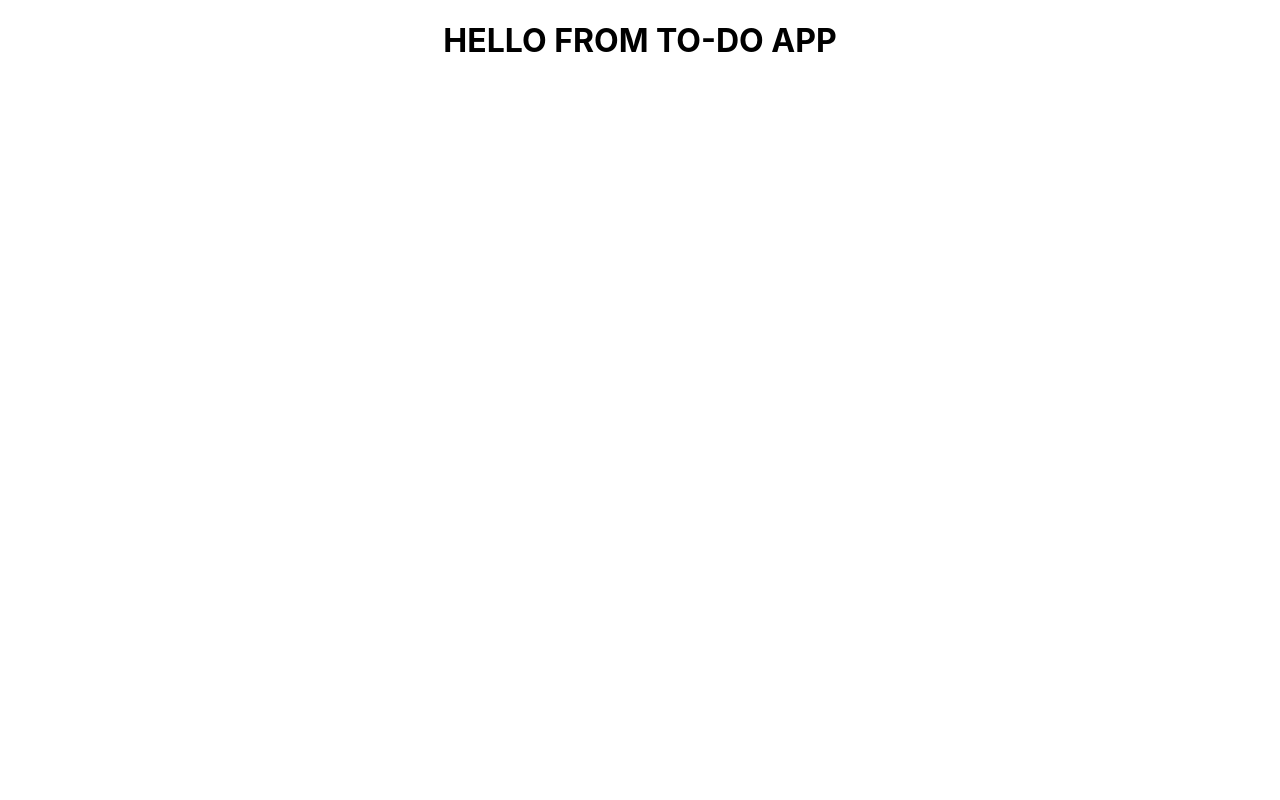
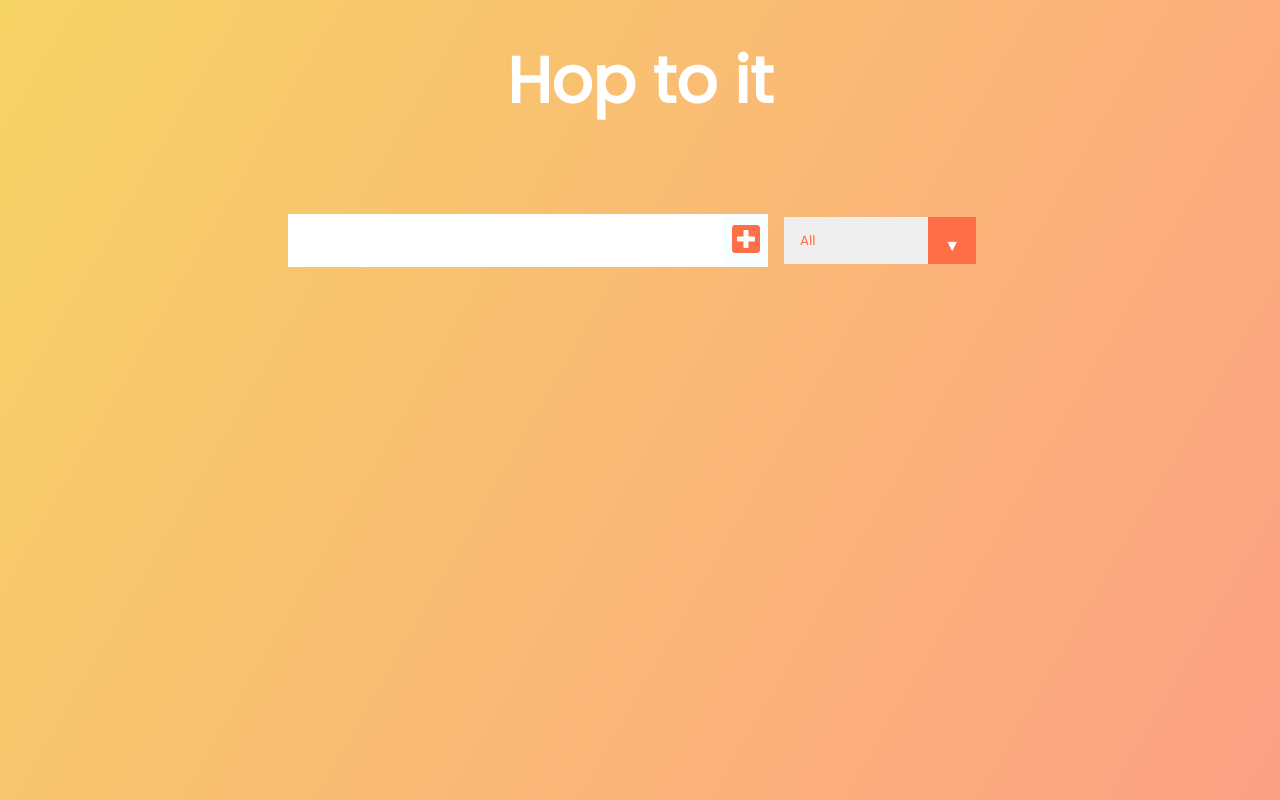
Before and after one commit to sloanlacey/react-to-do, a React (Create React App) app: page / in a window 1280 px wide. Built offline with nearby package versions, Linux system fonts and the light colour scheme.

Commit message:
react-to-do: 2
-Add in form component and pre-built css to get started
-Evolving file structure to add components

```diff
--- a/public/index.html
+++ b/public/index.html
@@ -2,14 +2,24 @@
 <html lang="en">
   <head>
     <meta charset="utf-8" />
-    <link rel="icon" href="%PUBLIC_URL%/favicon.ico" />
+    <!-- <link rel="icon" href="%PUBLIC_URL%/favicon.ico" /> -->
+    <link
+      href="https://fonts.googleapis.com/css?family=Poppins&display=swap"
+      rel="stylesheet"
+    />
+    <link
+      rel="stylesheet"
+      href="https://cdnjs.cloudflare.com/ajax/libs/font-awesome/5.12.1/css/all.min.css"
+      integrity="sha256-mmgLkCYLUQbXn0B1SRqzHar6dCnv9oZFPEC1g1cwlkk="
+      crossorigin="anonymous"
+    />
     <meta name="viewport" content="width=device-width, initial-scale=1" />
     <meta name="theme-color" content="#000000" />
     <meta
       name="description"
       content="Web site created using create-react-app"
     />
-    <link rel="apple-touch-icon" href="%PUBLIC_URL%/logo192.png" />
+    <!-- <link rel="apple-touch-icon" href="%PUBLIC_URL%/logo192.png" /> -->
     <!--
       manifest.json provides metadata used when your web app is installed on a
       user's mobile device or desktop. See https://developers.google.com/web/fundamentals/web-app-manifest/
--- a/src/App.css
+++ b/src/App.css
@@ -1,38 +1,139 @@
-.App {
-  text-align: center;
+* {
+  margin: 0;
+  padding: 0;
+  box-sizing: border-box;
+}
+body {
+  background-image: linear-gradient(120deg, #f6d365 0%, #fda085 100%);
+  color: white;
+  font-family: "Poppins", sans-serif;
+  min-height: 100vh;
+}
+header {
+  font-size: 2rem;
 }
 
-.App-logo {
-  height: 40vmin;
+header,
+form {
+  min-height: 20vh;
+  display: flex;
+  justify-content: center;
+  align-items: center;
+}
+form input,
+form button {
+  padding: 0.5rem;
+  font-size: 2rem;
+  border: none;
+  background: white;
+}
+form button {
+  color: #ff6f47;
+  background: #f7fffe;
+  cursor: pointer;
+  transition: all 0.3s ease;
+}
+form button:hover {
+  background: #ff6f47;
+  color: white;
+}
+.todo-container {
+  display: flex;
+  justify-content: center;
+  align-items: center;
+}
+
+.todo-list {
+  min-width: 30%;
+  list-style: none;
+}
+
+.todo {
+  margin: 0.5rem;
+  background: white;
+  font-size: 1.5rem;
+  color: black;
+  display: flex;
+  justify-content: space-between;
+  align-items: center;
+  transition: all 1s ease;
+}
+.filter-todo {
+  padding: 1rem;
+}
+.todo li {
+  flex: 1;
+}
+
+.trash-btn,
+.complete-btn {
+  background: #ff6f47;
+  color: white;
+  border: none;
+  padding: 1rem;
+  cursor: pointer;
+  font-size: 1rem;
+}
+.complete-btn {
+  background: rgb(11, 212, 162);
+}
+.todo-item {
+  padding: 0rem 0.5rem;
+}
+
+.fa-trash,
+.fa-check {
   pointer-events: none;
 }
 
-@media (prefers-reduced-motion: no-preference) {
-  .App-logo {
-    animation: App-logo-spin infinite 20s linear;
-  }
+.fall {
+  transform: translateY(10rem) rotateZ(20deg);
+  opacity: 0;
 }
 
-.App-header {
-  background-color: #282c34;
-  min-height: 100vh;
-  display: flex;
-  flex-direction: column;
-  align-items: center;
-  justify-content: center;
-  font-size: calc(10px + 2vmin);
-  color: white;
+.completed {
+  text-decoration: line-through;
+  opacity: 0.5;
 }
 
-.App-link {
-  color: #61dafb;
+/*CUSTOM SELECTOR */
+select {
+  -webkit-appearance: none;
+  -moz-appearance: none;
+  -ms-appearance: none;
+  appearance: none;
+  outline: 0;
+  box-shadow: none;
+  border: 0 !important;
+  background-image: none;
 }
 
-@keyframes App-logo-spin {
-  from {
-    transform: rotate(0deg);
-  }
-  to {
-    transform: rotate(360deg);
-  }
+/* Custom Select */
+.select {
+  margin: 1rem;
+  position: relative;
+  overflow: hidden;
 }
+select {
+  color: #ff6f47;
+  font-family: "Poppins", sans-serif;
+  cursor: pointer;
+  width: 12rem;
+}
+/* Arrow */
+.select::after {
+  content: "\25BC";
+  position: absolute;
+  top: 0;
+  right: 0;
+  padding: 1rem;
+  background: #ff6f47;
+  cursor: pointer;
+  pointer-events: none;
+}
+/* Transition */
+/*
+.select:hover::after {
+  transform: scale(1.5);
+}
+*/
--- a/src/App.js
+++ b/src/App.js
@@ -1,9 +1,13 @@
-import './App.css';
+import "./App.css";
+import Form from "./components/Form/Form.js";
 
 function App() {
   return (
     <div className="App">
-      <h1>HELLO FROM TO-DO APP</h1>
+      <header>
+        <h1>Hop to it</h1>
+      </header>
+      <Form />
     </div>
   );
 }
--- /dev/null
+++ b/src/components/Form/Form.js
@@ -0,0 +1,21 @@
+import React from "react";
+
+const Form = () => {
+  return (
+    <form>
+      <input type="text" className="todo-input" />
+      <button className="todo-button" type="submit">
+        <i className="fas fa-plus-square"></i>
+      </button>
+      <div className="select">
+        <select name="todos" className="filter-todo">
+          <option value="all">All</option>
+          <option value="completed">Completed</option>
+          <option value="uncompleted">Uncompleted</option>
+        </select>
+      </div>
+    </form>
+  );
+};
+
+export default Form;
```
Also changed, not shown: src/components/TodoList/TodoList.js (added).
